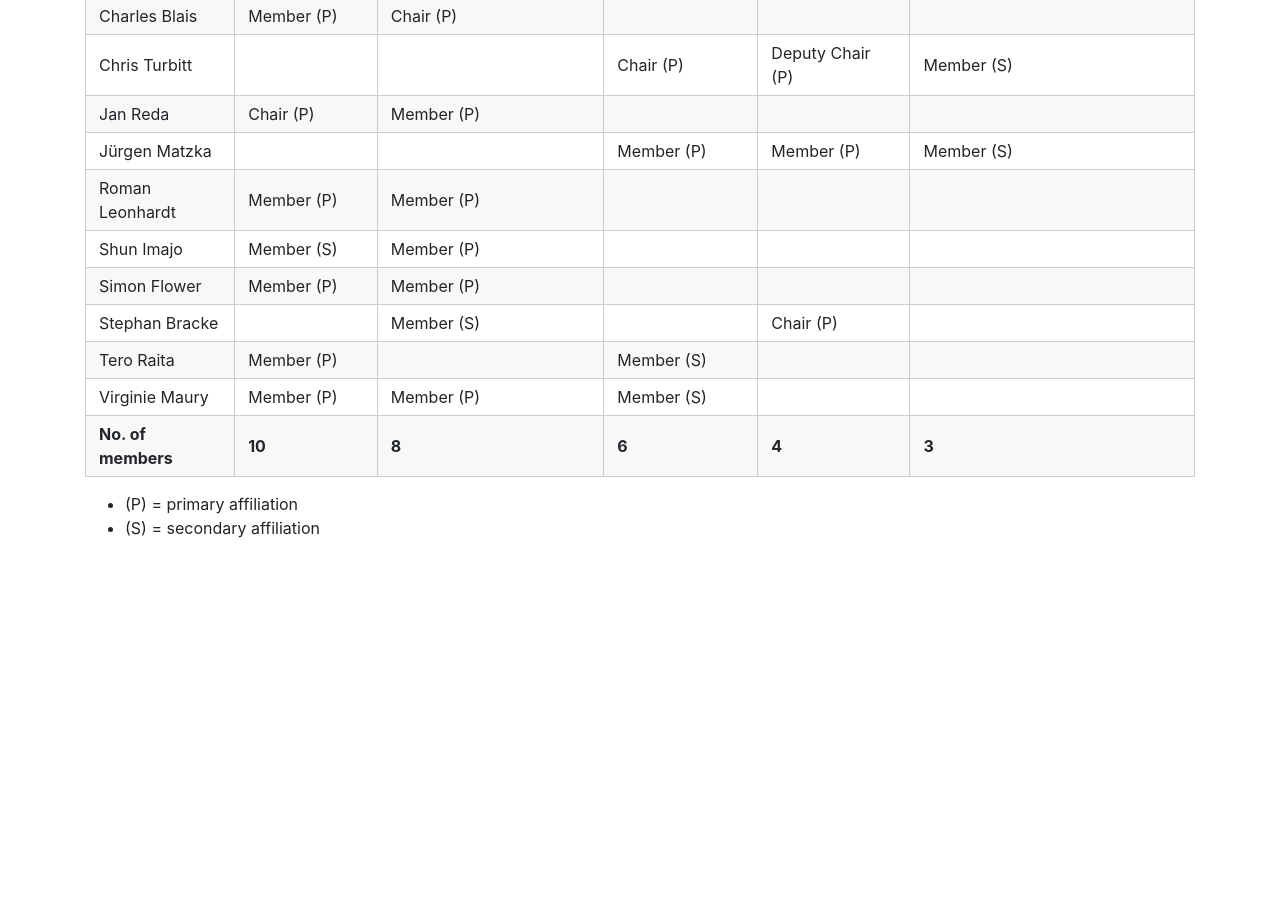
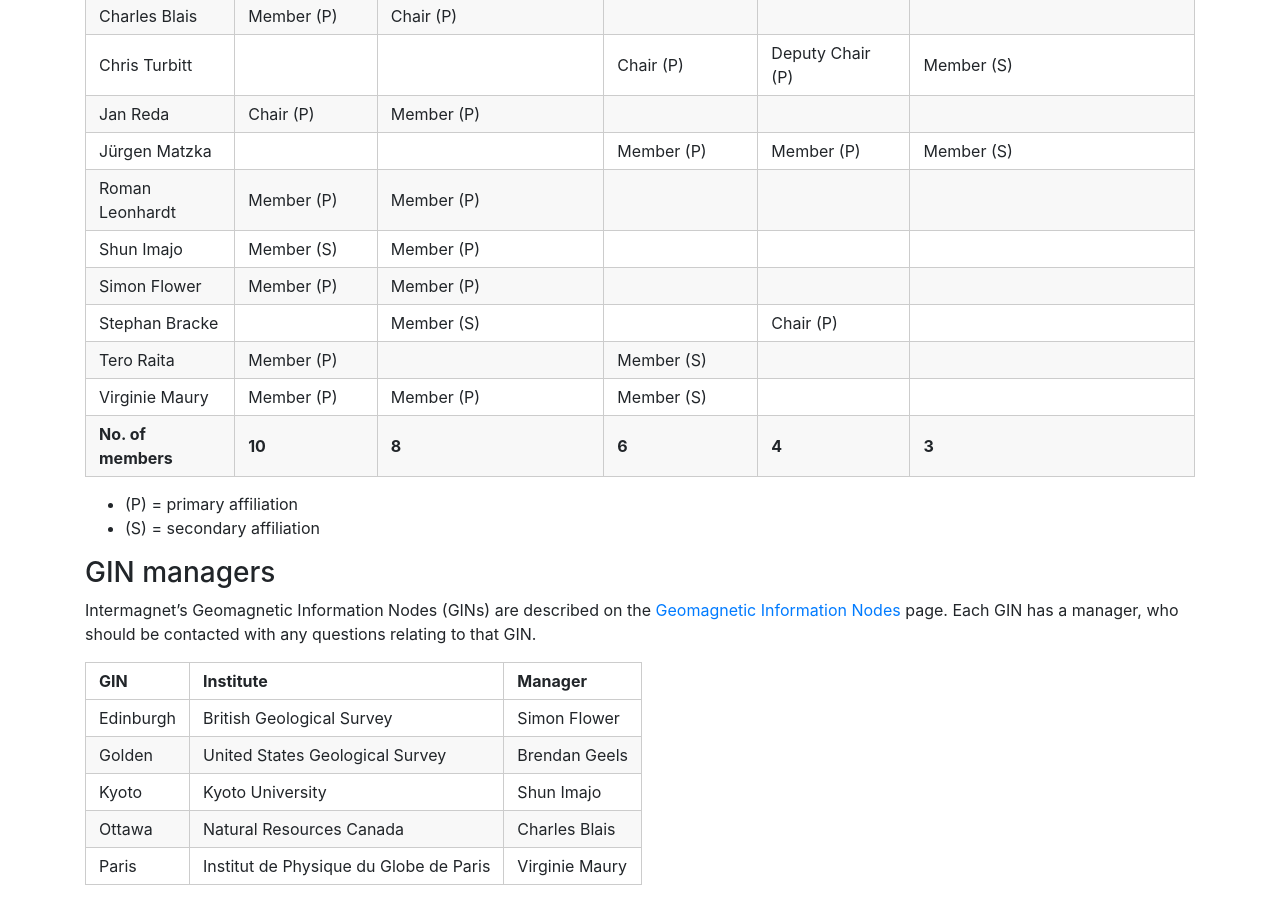
Before and after one commit to INTERMAGNET/intermagnet.github.io, a Jekyll site: the page built from structure.md, in a window 1280 px wide and 900 px high, scrolled down 986 px. Built offline with Jekyll 4.4.1, drawn with Linux system fonts in a browser that asks for light colours; before the commit the page ends 1542 px from its top, so only the background shows below that.

Commit message:
Add table of GIN managers

```diff
--- a/structure.md
+++ b/structure.md
@@ -41,3 +41,18 @@
 
 - (P) = primary affiliation
 - (S) = secondary affiliation
+
+### GIN managers
+
+Intermagnet's Geomagnetic Information Nodes (GINs) are described
+on the [Geomagnetic Information Nodes](gins.md) page. Each GIN
+has a manager, who should be contacted with any questions relating
+to that GIN.
+
+| GIN | Institute | Manager |
+|-----|-----------|---------|
+| Edinburgh | British Geological Survey | Simon Flower
+| Golden | United States Geological Survey | Brendan Geels
+| Kyoto | Kyoto University | Shun Imajo
+| Ottawa | Natural Resources Canada | Charles Blais
+| Paris | Institut de Physique du Globe de Paris | Virginie Maury
```
Also changed, not shown: contacts.md (+1 -1 lines), gins.md (+2 -0 lines).
